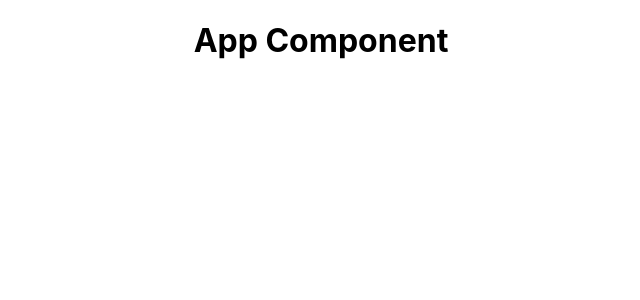
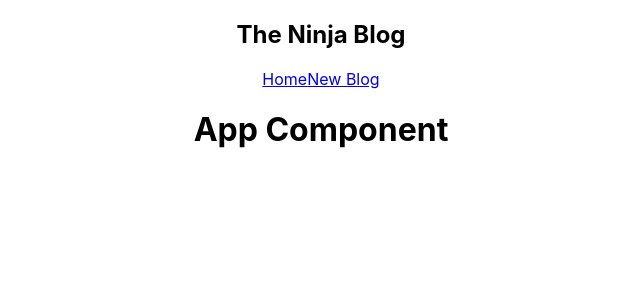
Before and after one commit to Neeraj799/ninja-blog, a React (Create React App) app: page / in a window 1280 px wide. Shown: the top 300 px of the page, without its empty margins (319-959 px from the left). Built offline with nearby package versions, Linux system fonts and the light colour scheme.

Commit message:
first commit

```diff
--- a/src/App.js
+++ b/src/App.js
@@ -1,8 +1,10 @@
 import './App.css';
+import Navbar from './Navbar';
 
 function App() {
   return (
     <div className="App">
+      <Navbar></Navbar>
       <div className="content">
         <h1>App Component</h1>
       </div>
--- /dev/null
+++ b/src/Navbar.js
@@ -0,0 +1,13 @@
+const Navbar = () => {
+    return (
+        <nav className="navbar">
+            <h1>The Ninja Blog</h1>
+            <div className="links">
+                <a href="/">Home</a>
+                <a href="/create">New Blog</a>
+            </div>
+        </nav>
+     );
+}
+
+export default Navbar;
```
